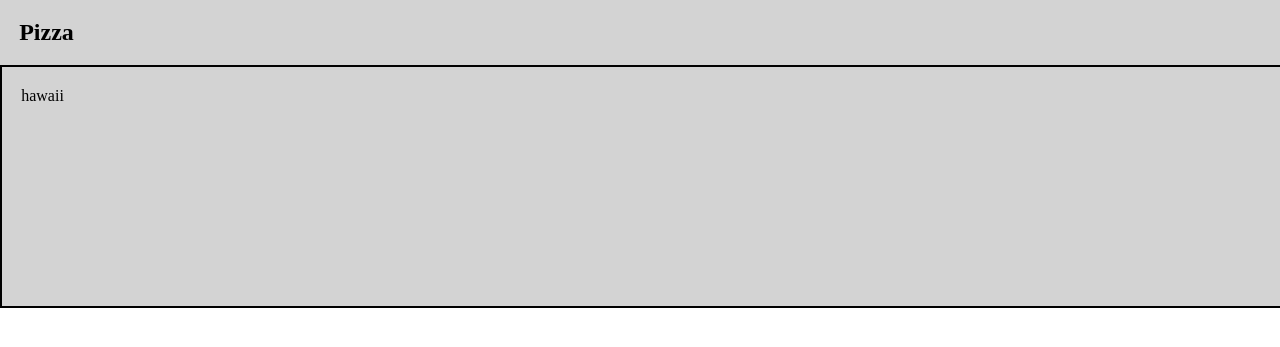
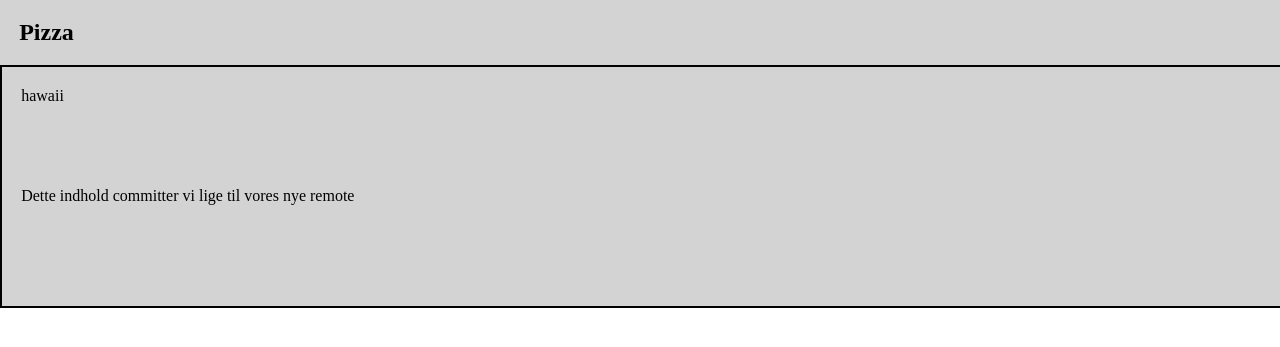
Before and after one commit to nbj92/fetch_week03, a PHP site: page / in a window 1280 px wide; the page is wider, and only the part inside the window is pictured. Shown: the part 200-547 px from the top of that part. Run offline with PHP 8.4, Linux system fonts and the light colour scheme.

Commit message:
ny remote testes

```diff
--- a/index.php
+++ b/index.php
@@ -30,7 +30,7 @@
             </div>
             <div class="indhold">
                 <p>
-
+                  Dette indhold committer vi lige til vores nye remote
                 </p>
             </div>
          </article>
```
